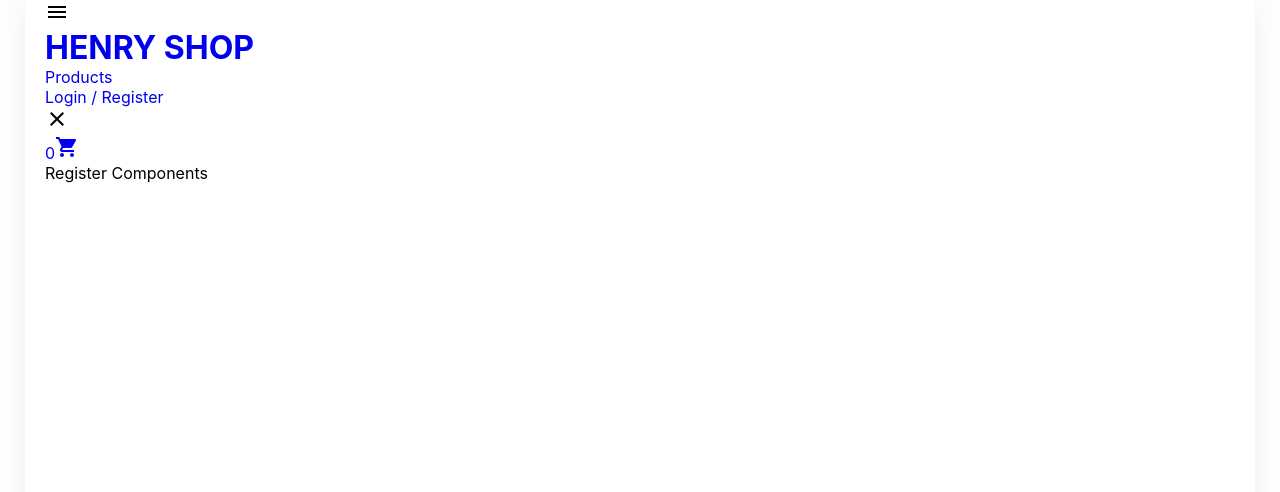
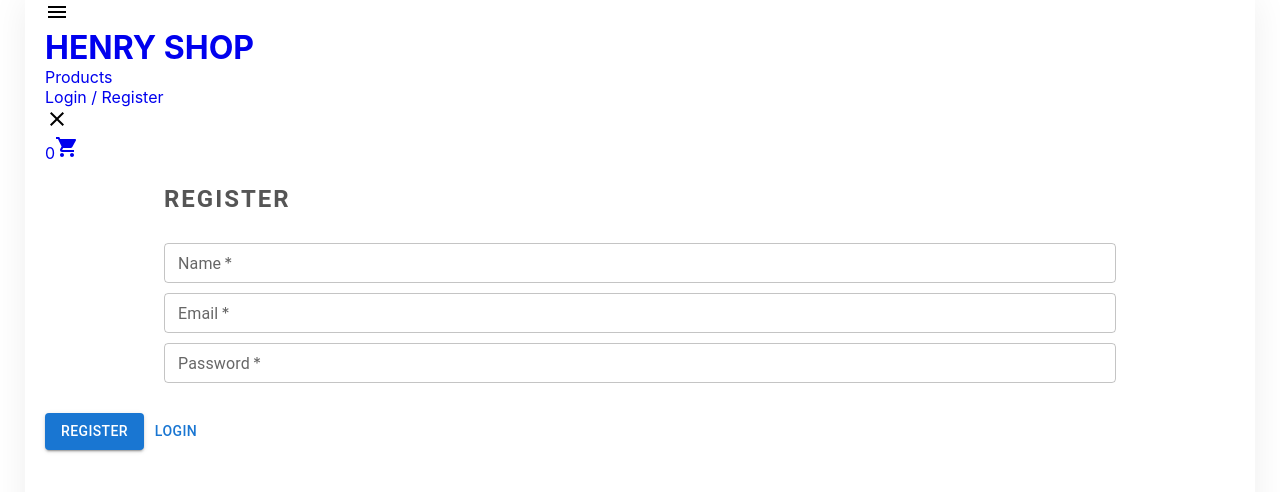
Before and after one commit to Henry-s-Projects/e-commerce-client, a React (Create React App) app: page /register in a window 1280 px wide. Shown: the top 492 px of the page. Built offline with nearby package versions, Linux system fonts and the light colour scheme; no server answers.

Commit message:
login/register

```diff
--- /dev/null
+++ b/config-overrides.js
@@ -0,0 +1,9 @@
+module.exports = function override(webpackConfig) {
+  webpackConfig.module.rules.push({
+    test: /\.mjs$/,
+    include: /node_modules/,
+    type: 'javascript/auto',
+  });
+
+  return webpackConfig;
+};
--- a/src/GlobalState.js
+++ b/src/GlobalState.js
@@ -1,10 +1,25 @@
-import React, { createContext, useState } from 'react';
+import axios from 'axios';
+import React, { createContext, useEffect, useState } from 'react';
 import GetProducts from './services/GetProducts';
 
 export const GlobalState = createContext();
 
+const API_URL = process.env.REACT_APP_API_URL + 'user/refresh_token';
+
 export const DataProvider = ({ children }) => {
   const [token, setToken] = useState(false);
+
+  const refreshToken = async () => {
+    const token = await axios.get(API_URL);
+    console.log(token);
+  };
+
+  useEffect(() => {
+    const firstLogin = localStorage.getItem('firstLogin');
+    if (firstLogin) {
+      refreshToken();
+    }
+  }, []);
 
   const state = {
     token: [token, setToken],
--- a/src/components/headers/Header.js
+++ b/src/components/headers/Header.js
@@ -7,7 +7,6 @@ import { Link } from 'react-router-dom';
 
 function Header() {
   const value = useContext(GlobalState);
-  console.log(value);
   return (
     <header>
       <div className="menu">
--- a/src/components/mainpages/auth/Login.js
+++ b/src/components/mainpages/auth/Login.js
@@ -1,7 +1,92 @@
-import React from 'react';
+import React, { useState } from 'react';
+import TextField from '@mui/material/TextField';
+import { Link } from 'react-router-dom';
+import axios from 'axios';
+import { ToastContainer, toast } from 'react-toastify';
+import 'react-toastify/dist/ReactToastify.css';
+import { Button, Typography } from '@mui/material';
+
+const API_URL = process.env.REACT_APP_API_URL + 'user/login';
 
 function Login() {
-  return <div>Login component</div>;
+  const [user, setUser] = useState({
+    email: '',
+    password: '',
+  });
+
+  const loginSubmit = async (e) => {
+    e.preventDefault();
+    if (user.email === '' || user.password === '') {
+      toast.warn('Please fill in all fields');
+    } else {
+      try {
+        const res = await axios.post(API_URL, { ...user });
+        localStorage.setItem('token', res.data.token);
+        localStorage.setItem('firstLogin', true);
+        window.location.href = '/';
+      } catch (error) {
+        toast.warn(error.response.data.msg, {
+          position: 'top-right',
+          autoClose: 3000,
+          hideProgressBar: false,
+          closeOnClick: true,
+          pauseOnHover: false,
+          draggable: true,
+          progress: undefined,
+        });
+      }
+    }
+  };
+
+  return (
+    <div className="login-page">
+      <form>
+        <Typography
+          variant="h5"
+          component="div"
+          sx={{
+            textTransform: 'uppercase',
+            letterSpacing: '2px',
+            color: '#555',
+            fontWeight: 'bold',
+            marginLeft: '10%',
+            padding: '20px 0',
+          }}
+        >
+          Login
+        </Typography>
+        <div style={{ display: 'block' }}>
+          <TextField
+            required
+            value={user.email}
+            label="Email"
+            onChange={(e) => setUser({ ...user, email: e.target.value })}
+            size="small"
+            sx={{ width: '80%', paddingBottom: '10px', marginLeft: '10%' }}
+          />
+          <TextField
+            required
+            value={user.password}
+            label="Password"
+            type="password"
+            onChange={(e) => setUser({ ...user, password: e.target.value })}
+            size="small"
+            autoComplete="current-password"
+            sx={{ width: '80%', paddingBottom: '30px', marginLeft: '10%' }}
+          />
+        </div>
+        <div className="row">
+          <Button type="submit" onClick={loginSubmit} variant="contained">
+            Login
+          </Button>
+          <Link to="/register">
+            <Button>Register</Button>
+          </Link>
+        </div>
+      </form>
+      <ToastContainer />
+    </div>
+  );
 }
 
 export default Login;
--- a/src/components/mainpages/auth/Register.js
+++ b/src/components/mainpages/auth/Register.js
@@ -1,7 +1,100 @@
-import React from 'react';
+import React, { useState } from 'react';
+import TextField from '@mui/material/TextField';
+import { Link } from 'react-router-dom';
+import axios from 'axios';
+import { ToastContainer, toast } from 'react-toastify';
+import 'react-toastify/dist/ReactToastify.css';
+import { Button, Typography } from '@mui/material';
+
+const API_URL = process.env.REACT_APP_API_URL + 'user/register';
 
 function Register() {
-  return <div>Register Components</div>;
+  const [user, setUser] = useState({
+    name: '',
+    email: '',
+    password: '',
+  });
+
+  const registerSubmit = async (e) => {
+    e.preventDefault();
+    if (user.name === '' || user.email === '' || user.password === '') {
+      toast.warn('Please fill in all fields');
+    } else {
+      try {
+        const res = await axios.post(API_URL, { ...user });
+        localStorage.setItem('token', res.data.token);
+        localStorage.setItem('firstLogin', true);
+        window.location.href = '/';
+      } catch (error) {
+        toast.warn(error.response.data.msg, {
+          position: 'top-right',
+          autoClose: 3000,
+          hideProgressBar: false,
+          closeOnClick: true,
+          pauseOnHover: false,
+          draggable: true,
+          progress: undefined,
+        });
+      }
+    }
+  };
+
+  return (
+    <div className="login-page">
+      <form>
+        <Typography
+          variant="h5"
+          gutterBottom
+          component="div"
+          sx={{
+            textTransform: 'uppercase',
+            letterSpacing: '2px',
+            color: '#555',
+            fontWeight: 'bold',
+            marginLeft: '10%',
+            padding: '20px 0',
+          }}
+        >
+          Register
+        </Typography>
+        <TextField
+          required
+          value={user.name}
+          label="Name"
+          onChange={(e) => setUser({ ...user, name: e.target.value })}
+          size="small"
+          sx={{ width: '80%', paddingBottom: '10px', marginLeft: '10%' }}
+        />
+        <TextField
+          required
+          value={user.email}
+          label="Email"
+          onChange={(e) => setUser({ ...user, email: e.target.value })}
+          size="small"
+          sx={{ width: '80%', paddingBottom: '10px', marginLeft: '10%' }}
+        />
+        <TextField
+          required
+          value={user.password}
+          label="Password"
+          type="password"
+          onChange={(e) => setUser({ ...user, password: e.target.value })}
+          autoComplete="current-password"
+          size="small"
+          sx={{ width: '80%', paddingBottom: '30px', marginLeft: '10%' }}
+        />
+        <div className="row">
+          <Button type="submit" onClick={registerSubmit} variant="contained">
+            Register
+          </Button>
+          <Link to="/login">
+            <Button>Login</Button>
+          </Link>
+        </div>
+      </form>
+      <ToastContainer />
+    </div>
+  );
 }
 
 export default Register;
--- /dev/null
+++ b/src/components/mainpages/auth/login.css
@@ -0,0 +1,14 @@
+.login-page {
+  max-width: 500px;
+  border: 2px solid rgb(3, 165, 206);
+  border-radius: 5px;
+  padding: 3px;
+  margin: 50px auto;
+}
+
+.login-page form .row {
+  display: flex;
+  justify-content: center;
+  align-items: center;
+  margin-bottom: 20px;
+}
--- a/src/components/mainpages/detailProduct/DetailProduct.js
+++ b/src/components/mainpages/detailProduct/DetailProduct.js
@@ -11,11 +11,8 @@ function DetailProduct() {
 
   useEffect(() => {
     if (params.id) {
-      products.forEach((product) => {
-        if (product._id === params.id) {
-          setDetailProduct(product);
-        }
-      });
+      const product = products.find((product) => product._id === params.id);
+      setDetailProduct(product);
     }
   }, [params.id, products]);
 
--- a/src/components/mainpages/products/Products.js
+++ b/src/components/mainpages/products/Products.js
@@ -1,19 +1,28 @@
 import React, { useContext } from 'react';
 import { GlobalState } from '../../../GlobalState';
 import ProductItem from '../utils/productItem/ProductItem';
+import CircularProgress from '@mui/material/CircularProgress';
+import Box from '@mui/material/Box';
 
 function Products() {
   const state = useContext(GlobalState);
   const [products] = state.productsAPI.products;
 
-  console.log(products);
-
   return (
-    <div className="products">
-      {products.map((product) => {
-        return <ProductItem key={product._id} product={product} />;
-      })}
-    </div>
+    <>
+      <div className="products">
+        {products.map((product) => {
+          return <ProductItem key={product._id} product={product} />;
+        })}
+      </div>
+      {products.length === 0 && (
+        <Box
+          sx={{ alignItems: 'center', paddingLeft: '50%', paddingTop: '10px' }}
+        >
+          <CircularProgress />
+        </Box>
+      )}
+    </>
   );
 }
 
--- /dev/null
+++ b/src/components/mainpages/utils/productItem/ButtonRender.js
@@ -0,0 +1,17 @@
+import React from 'react';
+import { Link } from 'react-router-dom';
+
+function ButtonRender({ product }) {
+  return (
+    <div className="row_btn">
+      <Link id="btn_buy" to="/#!">
+        Buy
+      </Link>
+      <Link id="btn_view" to={`/detail/${product._id}`}>
+        View
+      </Link>
+    </div>
+  );
+}
+
+export default ButtonRender;
--- a/src/components/mainpages/utils/productItem/ProductItem.js
+++ b/src/components/mainpages/utils/productItem/ProductItem.js
@@ -1,8 +1,8 @@
 import React from 'react';
 import { Link } from 'react-router-dom';
+import ButtonRender from './ButtonRender';
 
 function ProductItem({ product }) {
-  console.log(product.images.url);
   return (
     <div className="product_card">
       <img src={product.images.url} alt="product img" />
@@ -12,14 +12,7 @@ function ProductItem({ product }) {
         <p>{product.description}</p>
       </div>
 
-      <div className="row_btn">
-        <Link id="btn_buy" to="/#!">
-          Buy
-        </Link>
-        <Link id="btn_view" to={`/detail/${product._id}`}>
-          View
-        </Link>
-      </div>
+      <ButtonRender product={product} />
     </div>
   );
 }
--- a/src/index.css
+++ b/src/index.css
@@ -42,7 +42,7 @@ button {
 @import url("./components/mainpages/detailProduct/detailProduct.css");
 
 /* ------------- Login/Register ----------------- */
-/* @import url("./components/mainpages/auth/login.css"); */
+@import url("./components/mainpages/auth/login.css");
 
 /* ------------ Cart ------------------- */
 /* @import url("./components/mainpages/cart/cart.css"); */
```
Also changed, not shown: package.json (+7 -3 lines), 1 other file (tests, documents, lock files or other folders).
